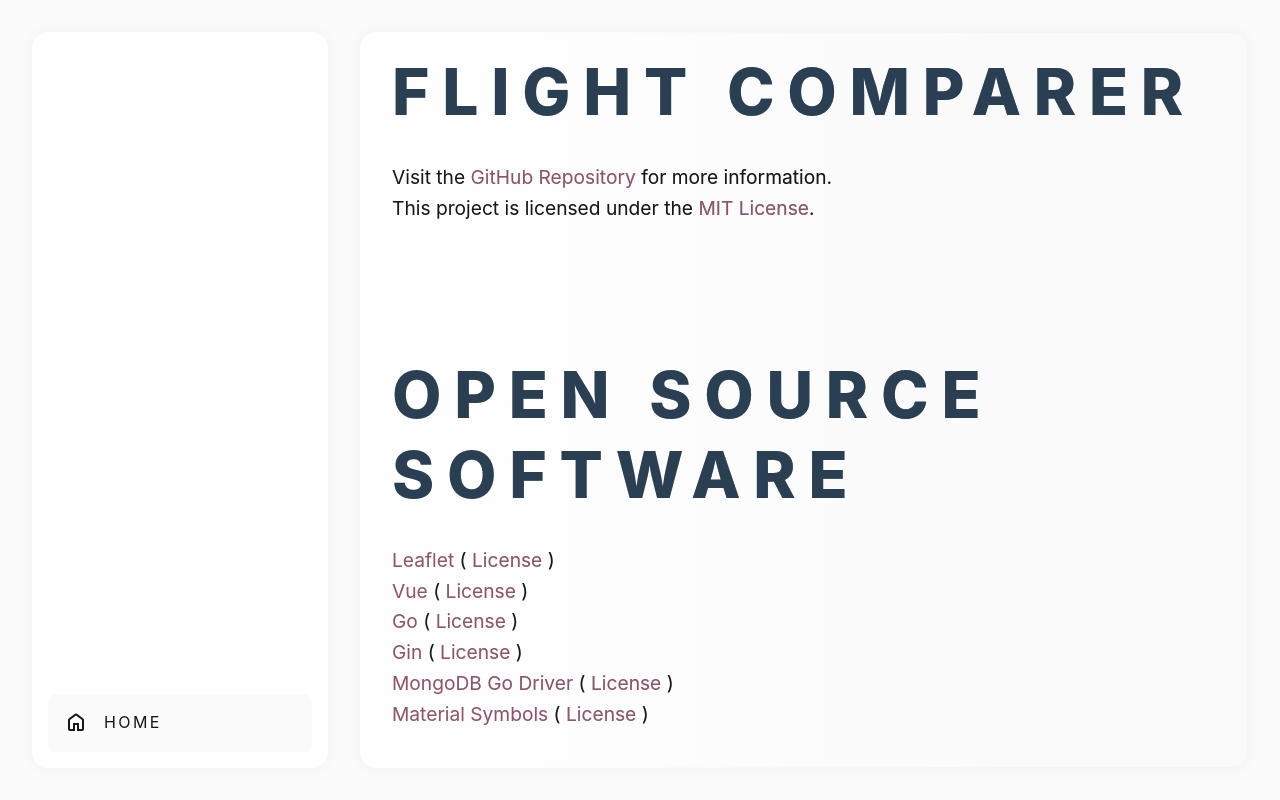
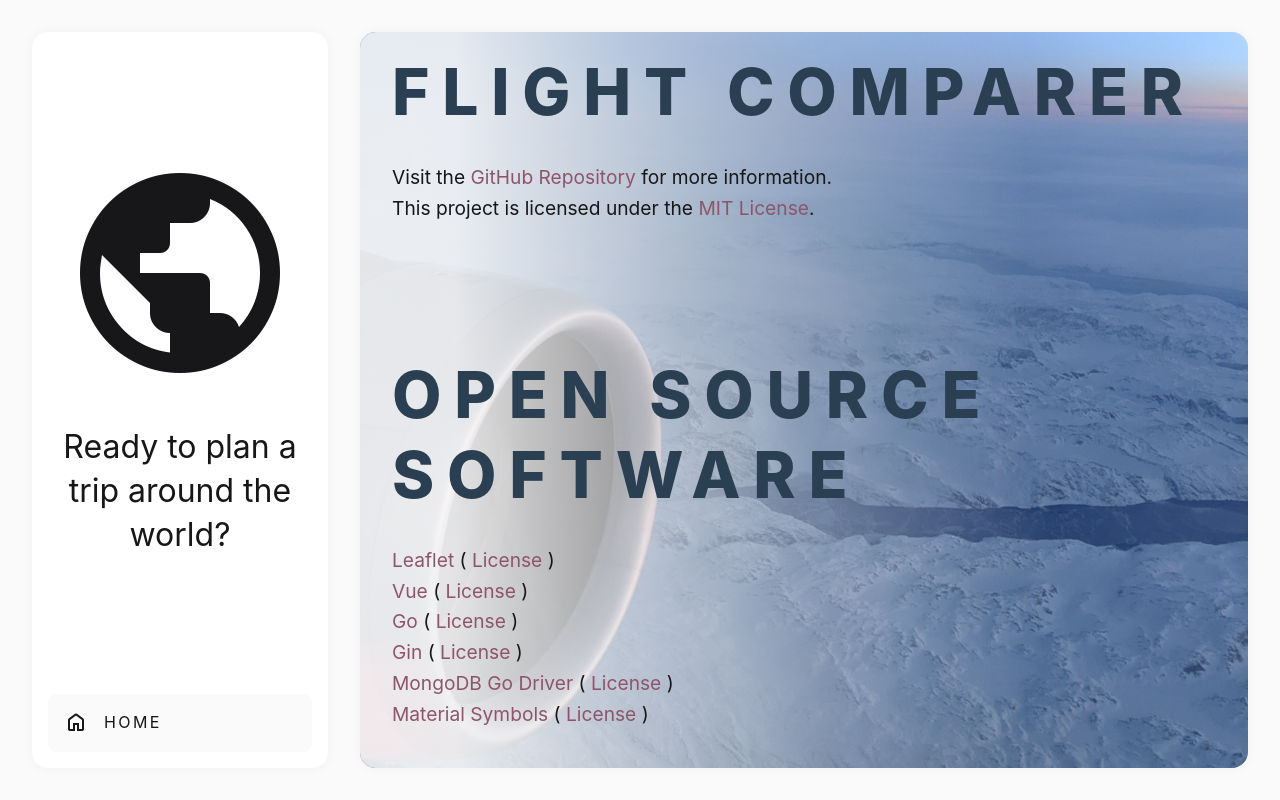
Before and after one commit to Fabio-Sonnenschein/flight-comparer, a Vue app in the folder frontend/flight-comparer/: page /about in a window 1280 px wide. Built offline with nearby package versions, Linux system fonts and the light colour scheme.

Commit message:
Updated structure to accommodate action pane in each view separately

```diff
--- a/frontend/flight-comparer/src/App.vue
+++ b/frontend/flight-comparer/src/App.vue
@@ -1,148 +1,12 @@
 <script>
-import { RouterLink, RouterView } from 'vue-router'
-
 export default {
-  data: function() {
-    return {
-    }
-  },
-  computed: {
-    homeViewSelected() {
-      return this.$route.name === 'home';
-    }
-  }
 }
 </script>
 
 <template>
-  <div class="action-pane">
-    <div class="action-container">
-      <div class="search-container">
-        <div class="search-input-container" v-if="homeViewSelected">
-          <span class="icon search-icon">search</span>
-          <input type="text" class="input input--text search-input" id="search-input" placeholder="Search for an airport or flight">
-        </div>
-        <div class="search-output" v-if="homeViewSelected">
-
-        </div>
-      </div>
-      <div class="action" v-if="homeViewSelected">
-        <span class="icon action-icon">airplane_ticket</span>
-        <p class="action-text">Add Flight</p>
-      </div>
-      <div class="action" v-if="homeViewSelected">
-        <span class="icon action-icon">explore</span>
-        <p class="action-text">Create Trip</p>
-      </div>
-      <RouterLink
-            to="/about"
-            custom
-            v-slot="{ navigate }"
-            v-if="homeViewSelected">
-        <div class="action" @click="navigate" role="link">
-          <span class="icon action-icon">info</span>
-          <p class="action-text">About</p>
-        </div>
-      </RouterLink>
-      <RouterLink
-            to="/"
-            custom
-            v-slot="{ navigate }"
-            v-if="!homeViewSelected">
-        <div class="action" @click="navigate" role="link">
-          <span class="icon action-icon">home</span>
-          <p class="action-text">Home</p>
-        </div>
-      </RouterLink>
-    </div>
-  </div>
-
   <RouterView />
 </template>
 
 <style scoped>
 
-.action-pane {
-  background-color: var(--color-background);
-  height: calc(100vh - 4rem - 32px);
-  margin: 2rem 0;
-  border-radius: 16px;
-  padding: 16px;
-  text-align: left;
-  font-size: 1rem;
-  box-shadow: 0 0 10px 0 var(--color-background-least);
-  display: flex;
-  flex-direction: column;
-  justify-content: space-between;
-  align-items: center;
-}
-
-.action-container {
-  flex-grow: 4;
-  width: 100%;
-  position: relative;
-  display: flex;
-  flex-direction: column;
-}
-
-.search-container {
-  flex-grow: 4;
-  display: flex;
-  flex-direction: column;
-}
-
-.search-input-container {
-  display: flex;
-  flex-direction: row;
-  align-items: center;
-  background: var(--color-background-less);
-  border-radius: .5rem;
-}
-
-.search-icon {
-  margin: 1rem;
-}
-
-.search-input {
-  background: transparent;
-  border: none;
-  flex-grow: 2;
-  padding-right: 1rem;
-  height: 100%;
-  outline: none;
-  font-size: 1.3rem;
-  color: var(--color-text);
-  border-radius: .5rem;
-}
-
-.search-output {
-  flex-grow: 4;
-  padding: 1rem 0 2rem;
-}
-
-.action {
-  position: relative;
-  width: 100%;
-  background: var(--color-background-less);
-  border-radius: .5rem;
-  margin-bottom: 1rem;
-  display: flex;
-  flex-direction: row;
-  align-items: center;
-  cursor: pointer;
-}
-
-.action:last-of-type {
-  margin-bottom: 0;
-}
-
-.action-icon {
-  margin: .9rem 1rem 1rem;
-}
-
-.action-text {
-  text-transform: uppercase;
-  letter-spacing: .15rem;
-  user-select: none;
-}
 </style>
--- a/frontend/flight-comparer/src/assets/main.css
+++ b/frontend/flight-comparer/src/assets/main.css
@@ -1,11 +1,67 @@
 @import './base.css';
 
-#app {
+.view-root {
   display: grid;
   grid-template-columns: 1fr 3fr;
   padding: 0 2rem;
   grid-column-gap: 2rem;
-  font-weight: normal;
+}
+
+.action-pane {
+  background-color: var(--color-background);
+  height: calc(100vh - 4rem - 32px);
+  margin: 2rem 0;
+  border-radius: 16px;
+  padding: 16px;
+  text-align: left;
+  font-size: 1rem;
+  box-shadow: 0 0 10px 0 var(--color-background-least);
+  display: flex;
+  flex-direction: column;
+  justify-content: space-between;
+  align-items: center;
+}
+
+.content-pane {
+  height: calc(100vh - 4rem);
+  margin: 2rem 0;
+  border-radius: 16px;
+  overflow: hidden;
+  box-shadow: 0 0 10px 0 var(--color-background-least);
+}
+
+.action-container {
+  flex-grow: 4;
+  width: 100%;
+  position: relative;
+  display: flex;
+  flex-direction: column;
+}
+
+.action {
+  position: relative;
+  width: 100%;
+  background: var(--color-background-less);
+  border-radius: .5rem;
+  margin-bottom: 1rem;
+  display: flex;
+  flex-direction: row;
+  align-items: center;
+  cursor: pointer;
+}
+
+.action:last-of-type {
+  margin-bottom: 0;
+}
+
+.action-icon {
+  margin: .9rem 1rem 1rem;
+}
+
+.action-text {
+  text-transform: uppercase;
+  letter-spacing: .15rem;
+  user-select: none;
 }
 
 a {
--- a/frontend/flight-comparer/src/views/AboutView.vue
+++ b/frontend/flight-comparer/src/views/AboutView.vue
@@ -1,5 +1,24 @@
 <template>
-  <div class="about">
+  <div class="view-root">
+    <div class="action-pane">
+      <div class="get-back-msg-container">
+        <span class="icon get-back-icon">public</span>
+        <p class="get-back-text">Ready to plan a trip around the world?</p>
+      </div>
+      <div class="action-container">
+        <RouterLink
+            to="/"
+            custom
+            v-slot="{ navigate }">
+          <div class="action" @click="navigate" role="link">
+            <span class="icon action-icon">home</span>
+            <p class="action-text">Home</p>
+          </div>
+        </RouterLink>
+      </div>
+    </div>
+
+    <div class="about content-pane">
       <div class="about-container">
         <div class="about-content">
           <h1 class="header">Flight Comparer</h1>
@@ -23,19 +42,34 @@
         </div>
       </div>
     </div>
+  </div>
 </template>
 
 <style>
+.get-back-msg-container {
+  flex-grow: 4;
+  display: flex;
+  flex-direction: column;
+  align-items: center;
+  justify-content: center;
+  height: 100%;
+}
+
+.get-back-icon {
+  font-size: 15rem;
+  line-height: 15rem;
+}
+
+.get-back-text {
+  font-size: 2rem;
+  line-height: 2.75rem;
+  text-align: center;
+}
+
 .about {
-  height: calc(100vh - 4rem);
-  margin: 2rem 0;
-  border-radius: 16px;
-  overflow: hidden;
   background: var(--color-background) url("@/assets/greenlandBackground_flip.jpg") no-repeat;
   background-position: bottom left;
-  background-clip: text;
   background-size: cover;
-  box-shadow: 0 0 10px 0 var(--color-background-least);
 }
 
 .about-container {
--- a/frontend/flight-comparer/src/views/HomeView.vue
+++ b/frontend/flight-comparer/src/views/HomeView.vue
@@ -1,4 +1,37 @@
 <template>
+  <div class="view-root">
+    <div class="action-pane">
+      <div class="action-container">
+        <div class="search-container">
+          <div class="search-input-container">
+            <span class="icon search-icon">search</span>
+            <input type="text" class="input input--text search-input" id="search-input"
+                   placeholder="Search for an airport or flight">
+          </div>
+          <div class="search-output">
+
+          </div>
+        </div>
+        <div class="action">
+          <span class="icon action-icon">airplane_ticket</span>
+          <p class="action-text">Add Flight</p>
+        </div>
+        <div class="action">
+          <span class="icon action-icon">explore</span>
+          <p class="action-text">Create Trip</p>
+        </div>
+        <RouterLink
+            to="/about"
+            custom
+            v-slot="{ navigate }">
+          <div class="action" @click="navigate" role="link">
+            <span class="icon action-icon">info</span>
+            <p class="action-text">About</p>
+          </div>
+        </RouterLink>
+      </div>
+    </div>
+
     <div class="home-container">
       <div class="map-container">
         <div id="map"></div>
@@ -7,6 +40,7 @@
         <MapSelection_Airport
             :airportData="this.airportData"
             v-if="showAirportDetails" />
+      </div>
     </div>
   </div>
 </template>
@@ -102,6 +136,41 @@
 </script>
 
 <style scoped>
+.search-container {
+  flex-grow: 4;
+  display: flex;
+  flex-direction: column;
+}
+
+.search-input-container {
+  display: flex;
+  flex-direction: row;
+  align-items: center;
+  background: var(--color-background-less);
+  border-radius: .5rem;
+}
+
+.search-icon {
+  margin: 1rem;
+}
+
+.search-input {
+  background: transparent;
+  border: none;
+  flex-grow: 2;
+  padding-right: 1rem;
+  height: 100%;
+  outline: none;
+  font-size: 1.3rem;
+  color: var(--color-text);
+  border-radius: .5rem;
+}
+
+.search-output {
+  flex-grow: 4;
+  padding: 1rem 0 2rem;
+}
+
 .home-container {
   height: calc(100vh - 2rem);
   display: grid;
```
Lines whose indentation alone changed are shown as unchanged.
